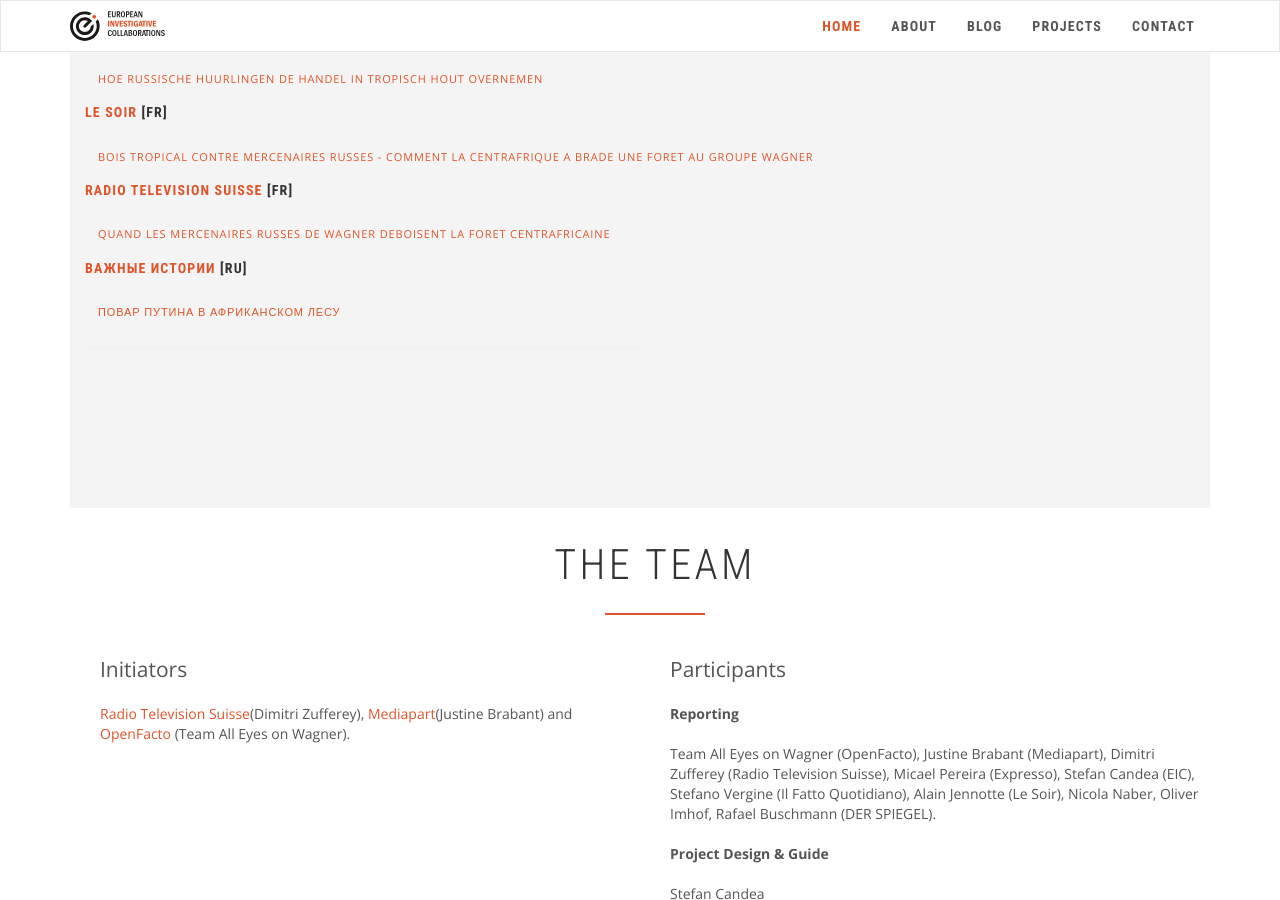
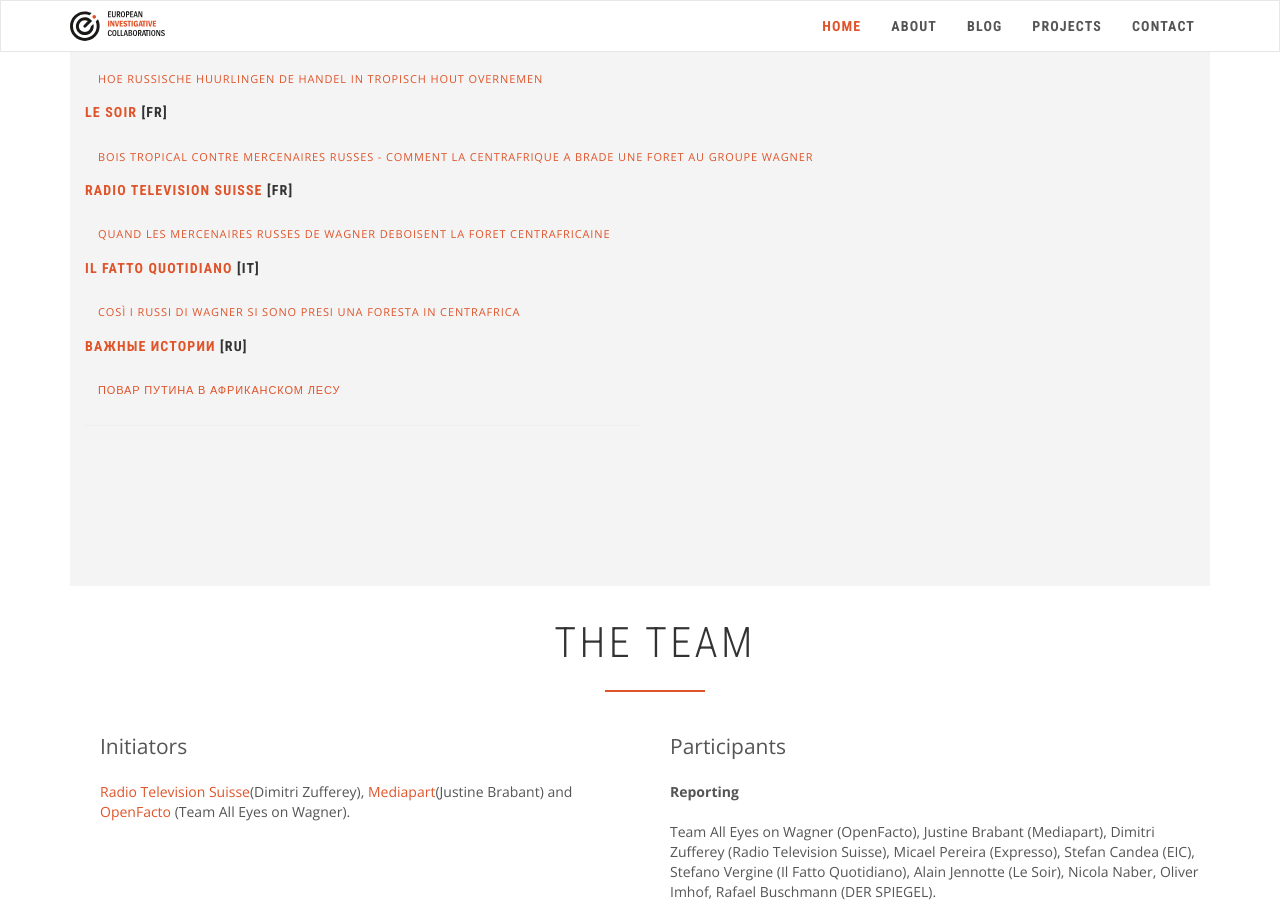
Before and after one commit to eic-network/eic-incubator.github.io, a Jekyll site: the page built from _projects/bois-rouge.md, in a window 1280 px wide and 900 px high, scrolled down 1318 px. Built offline with Jekyll 4.4.1, drawn with Linux system fonts in a browser that asks for light colours; nearby versions of some CDN libraries.

Commit message:
Update bois-rouge.md

```diff
--- a/_projects/bois-rouge.md
+++ b/_projects/bois-rouge.md
@@ -52,6 +52,12 @@ publications:
     url: https://www.rts.ch/info/monde/13264727-quand-les-mercenaires-russes-de-wagner-deboisent-la-foret-centrafricaine.html
   name: Radio Television Suisse
   url: https://www.rts.ch/
+- lang: "[IT]"
+  links:
+  - name: Così i russi di Wagner si sono presi una foresta in Centrafrica
+    url: https://www.ilfattoquotidiano.it/in-edicola/articoli/2022/07/26/cosi-i-russi-di-wagner-si-sono-presi-una-foresta-in-centrafrica/6742435/
+  name: Il Fatto Quotidiano
+  url: https://www.rts.ch/
 - lang: "[RU]"
   links:
   - name: Повар Путина в африканском лесу
```
